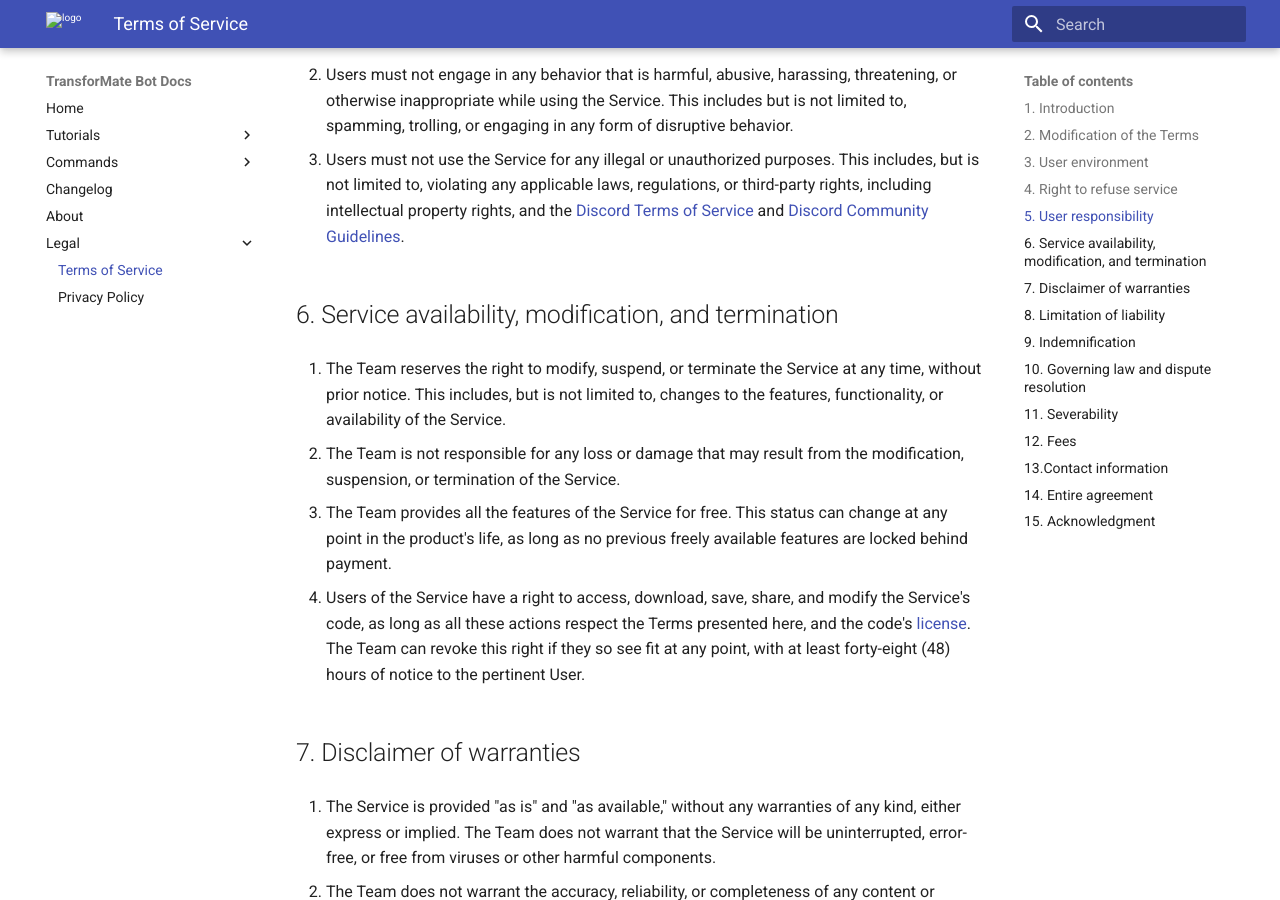
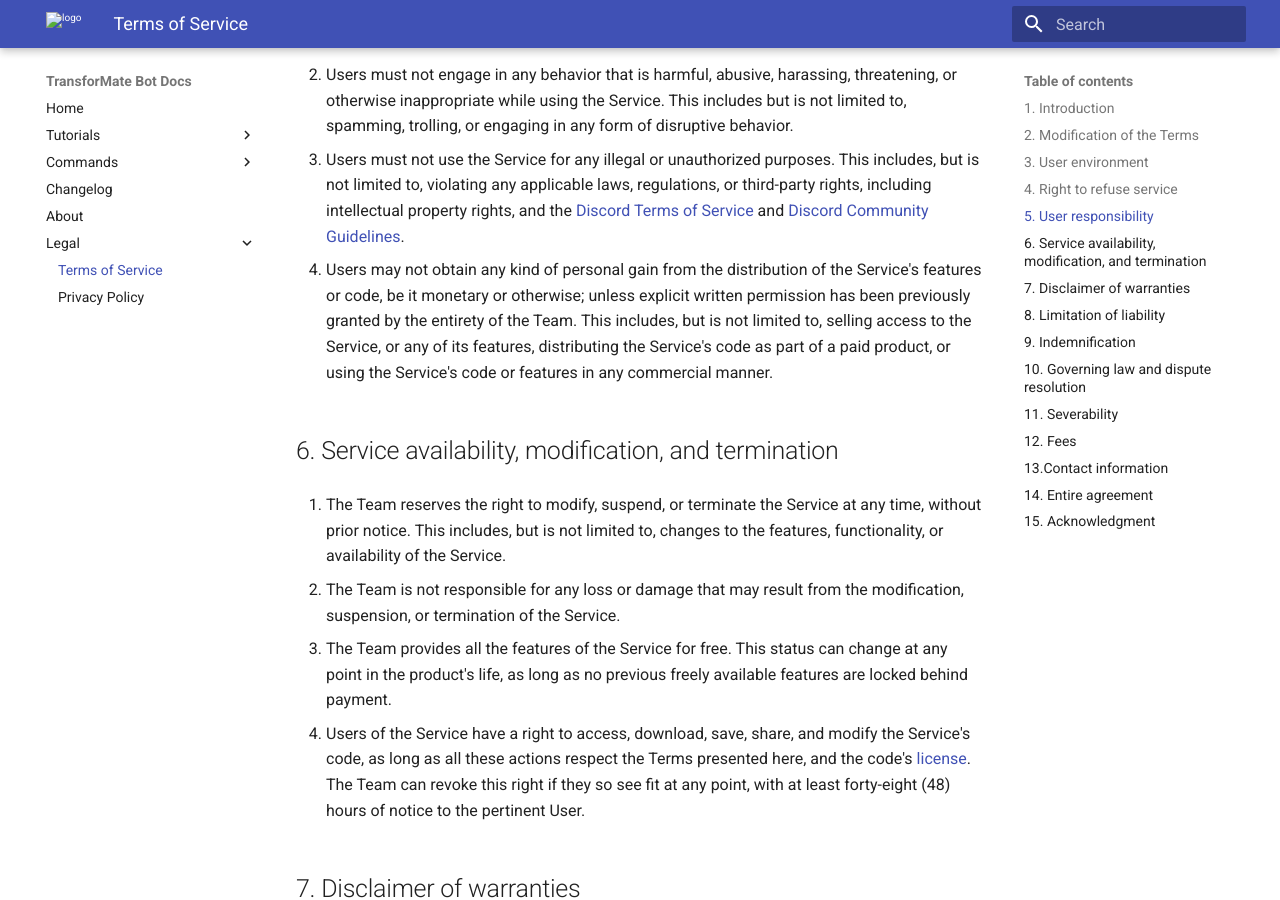
Before and after one commit to dorythecat/TransforMate, an MkDocs documentation site: the page built from docs/legal/tos.md, in a window 1280 px wide and 900 px high, scrolled down 2289 px. Built offline with MkDocs 1.6.1 and Material for MkDocs 9.7.7, drawn with Linux system fonts in a browser that asks for light colours.

Commit message:
Updated Terms  of Service

```diff
--- a/docs/legal/tos.md
+++ b/docs/legal/tos.md
@@ -99,6 +99,13 @@
    third-party rights, including intellectual property rights, and the
    [Discord Terms of Service](https://discord.com/terms) and
    [Discord Community Guidelines](https://discord.com/guidelines).
+
+4. Users may not obtain any kind of personal gain from the distribution of the
+   Service's features or code, be it monetary or otherwise; unless explicit
+   written permission has been previously granted by the entirety of the Team.
+   This includes, but is not limited to, selling access to the Service, or any
+   of its features, distributing the Service's code as part of a paid product, or
+   using the Service's code or features in any commercial manner.
 
 ## 6. Service availability, modification, and termination
 1. The Team reserves the right to modify, suspend, or terminate the Service at any
```
